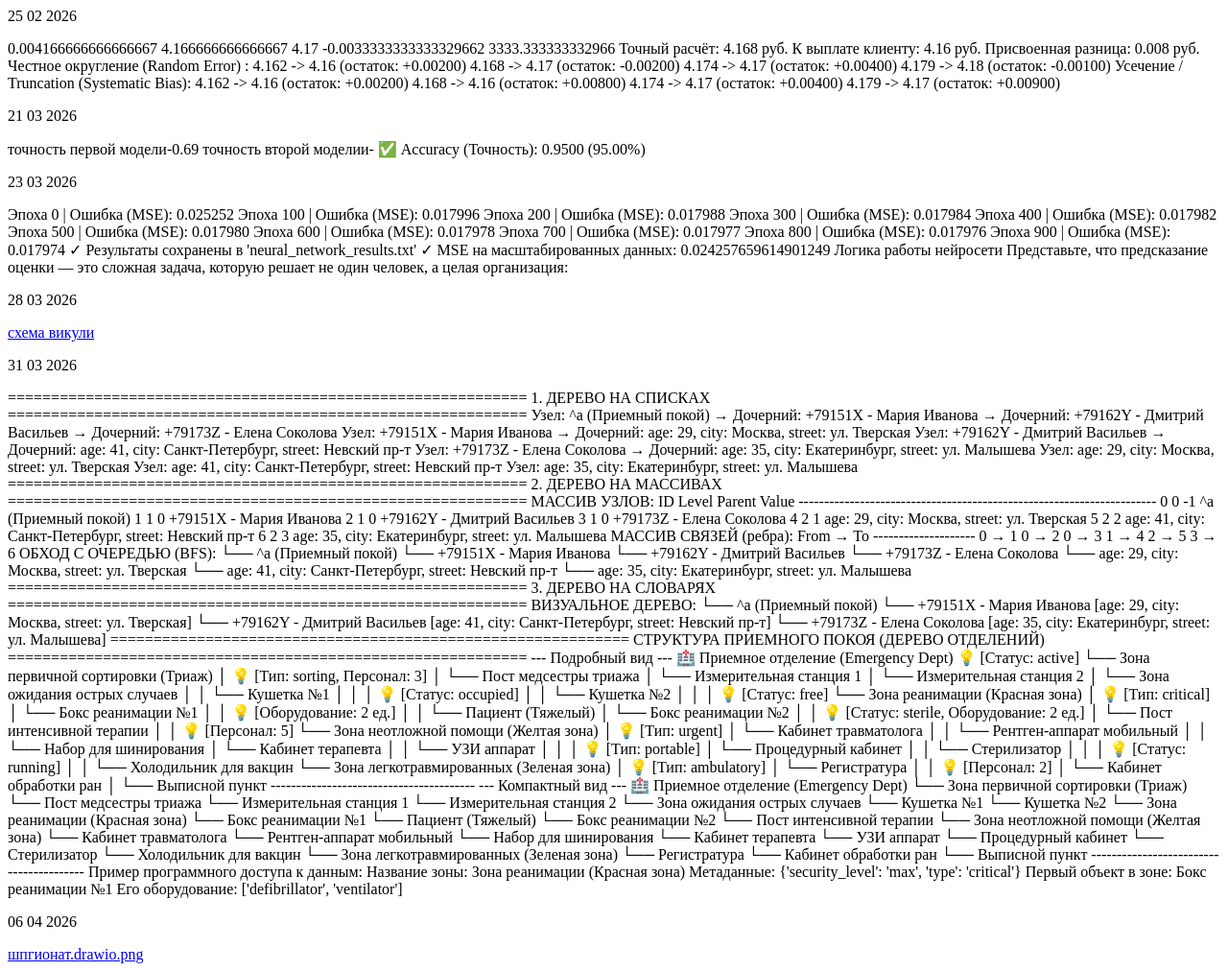
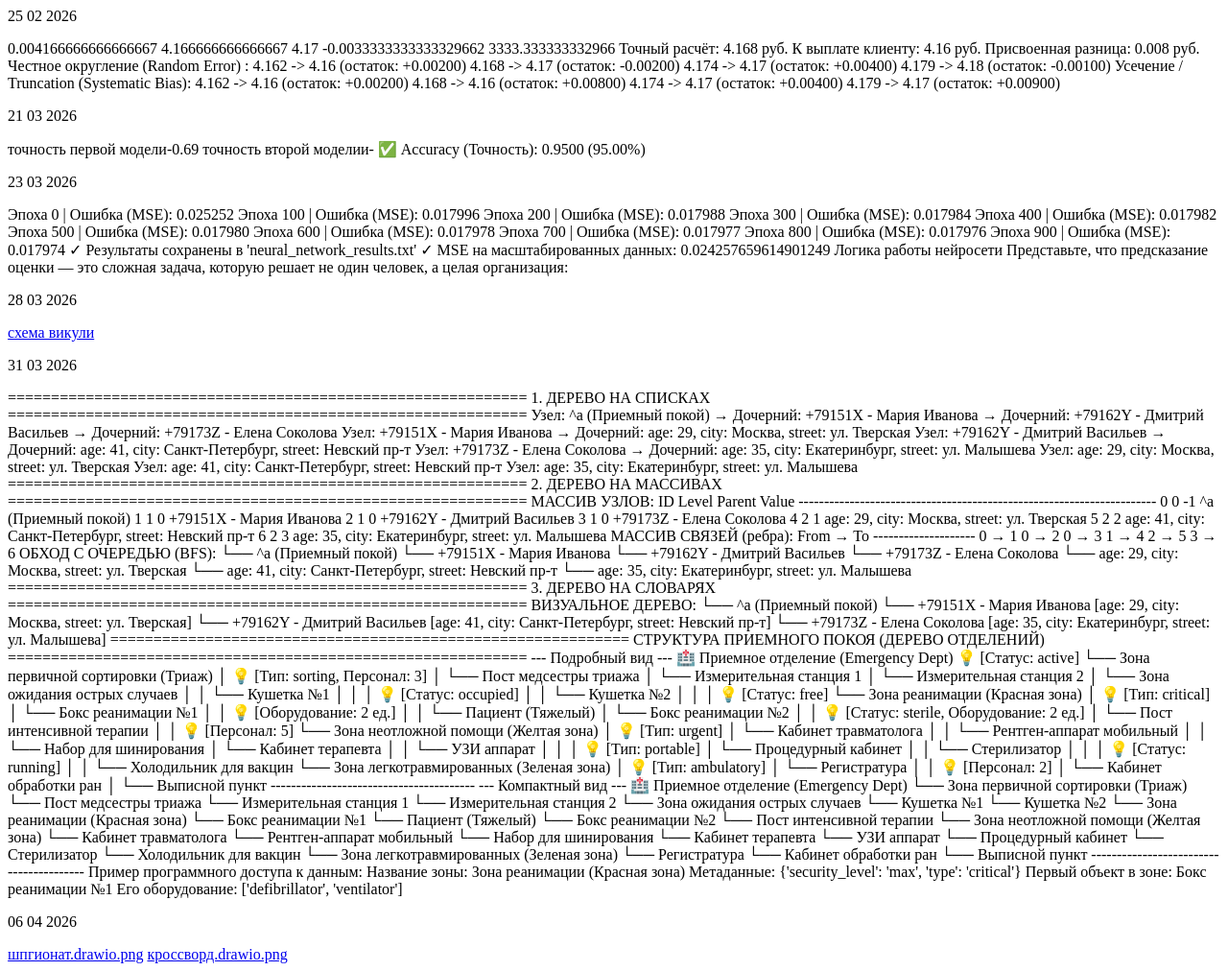
Before and after one commit to vika238/dem.github.jo, a plain HTML site: page index.html in a window 1280 px wide. Shown: the whole page at 96% size. Drawn offline with Linux system fonts and the light colour scheme.

Commit message:
Update index.html

```diff
--- a/index.html
+++ b/index.html
@@ -185,3 +185,4 @@ From   → To
 Его оборудование: ['defibrillator', 'ventilator']
 <p>06 04 2026</p>
 <a href ="шпгионат.drawio.png">шпгионат.drawio.png</a>
+<a href ="кроссворд.drawio.png">кроссворд.drawio.png</a>
```
